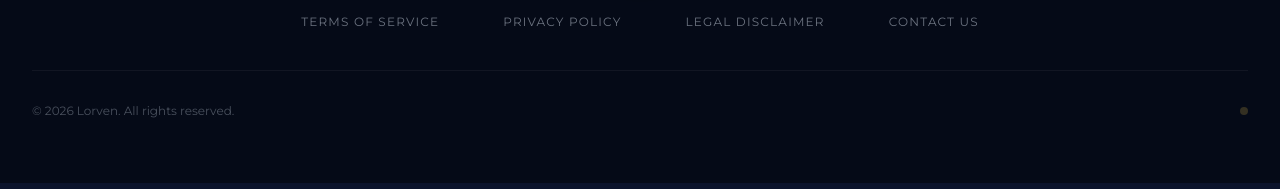
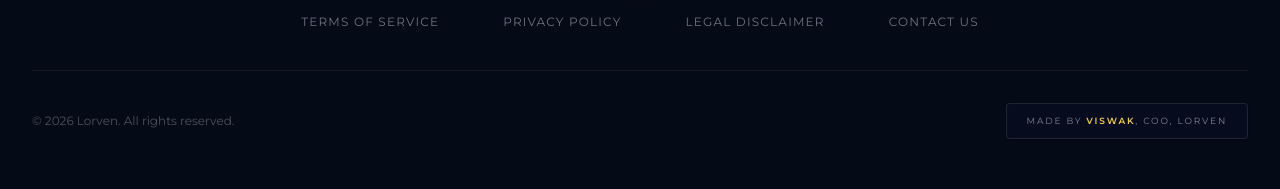
Before and after one commit to viswakpullepu/LORVEN, a React (Vite) app: page / in a window 1280 px wide. Shown: the part 2591-2780 px from the top of the page. Built offline with nearby package versions, Linux system fonts and the light colour scheme; no server answers; a web font is replaced by a local one.

Commit message:
feat: add attribution button for Viswak in footer

```diff
--- a/src/pages/Home.tsx
+++ b/src/pages/Home.tsx
@@ -255,9 +255,18 @@ export default function Home() {
               </a>
             ))}
           </div>
-          <div className="flex items-center justify-between w-full pt-8 border-t border-white/5">
+          <div className="flex flex-col md:flex-row items-center justify-between w-full pt-8 border-t border-white/5 gap-4 md:gap-0">
             <span className="font-sans text-xs text-on-surface-variant/40">© {new Date().getFullYear()} Lorven. All rights reserved.</span>
-            <div className="w-2 h-2 rounded-full bg-primary/20" />
+            <a
+              href="https://viswak-portfolio.vercel.app/"
+              target="_blank"
+              rel="noopener noreferrer"
+              className="px-5 py-2.5 rounded-sm border border-white/10 bg-surface/30 hover:bg-surface-container hover:border-primary/30 transition-all duration-300 flex items-center gap-2 group shadow-sm hover:shadow-[0_0_15px_rgba(212,175,55,0.1)]"
+            >
+              <span className="font-sans text-[9px] uppercase tracking-[0.2em] text-on-surface-variant/70 group-hover:text-white transition-colors">
+                Made by <span className="text-primary font-semibold">Viswak</span>, COO, Lorven
+              </span>
+            </a>
           </div>
         </div>
       </footer>
```
